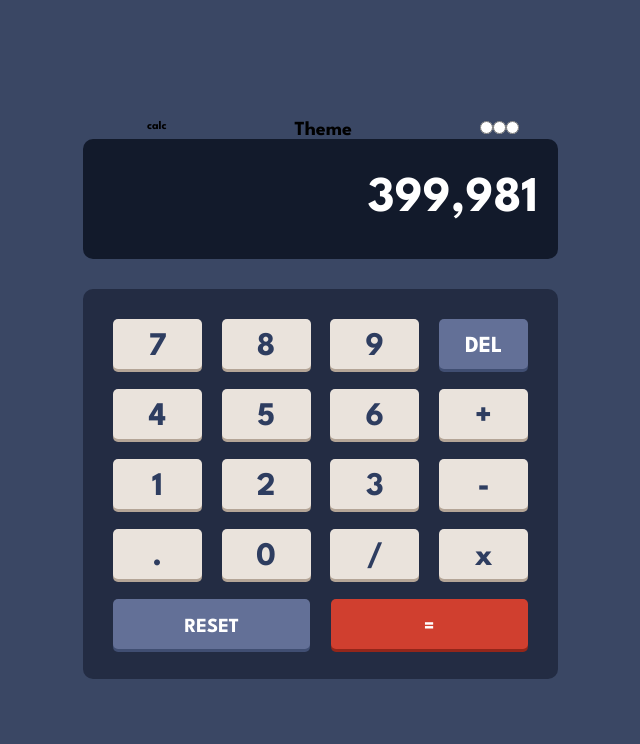
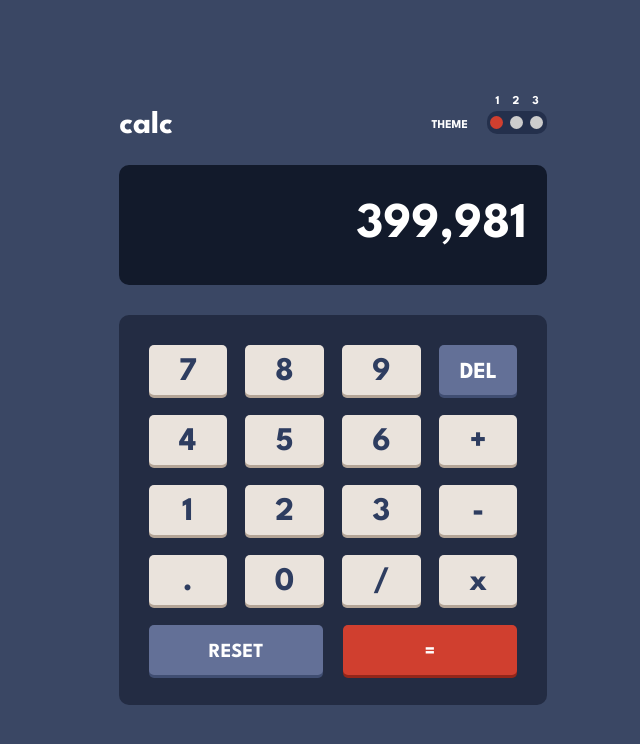
Before and after one commit to 2dkn/Calculator-app-react, a React (Create React App) app: page / in a window 1280 px wide. Shown: the top 744 px of the page, without its empty margins (307-947 px from the left). Built offline with nearby package versions, Linux system fonts and the light colour scheme.

Commit message:
Finished theme one styling. Need to figure out slider animation.

```diff
--- a/src/App.js
+++ b/src/App.js
@@ -2,17 +2,61 @@ import React, { useState } from "react";
 import "./styles/main.scss";
 
 function App() {
-  // const [displayValue, setDisplayValue] = useState("0");
+  const [selectedColor, setSelectedColor] = useState("color1");
+
+  const handleColorChange = (e) => {
+    setSelectedColor(e.target.id);
+  };
 
   return (
     <div className="container">
+      {/* <div className="header">
+        <h3 className="calc">calc</h3>
+        <h1>THEME</h1>
+        <div className="color-slider">
+          <input type="radio" id="color1" name="color"></input>
+          <label htmlFor="color1"></label>
+          <input type="radio" id="color2" name="color"></input>
+          <label htmlFor="color2"></label>
+          <input type="radio" id="color3" name="color"></input>
+          <label htmlFor="color3"></label>
+        </div>
+      </div> */}
+      <div className="numbers">
+        <p>1</p>
+        <p>2</p>
+        <p>3</p>
+      </div>
       <div className="header">
         <h3 className="calc">calc</h3>
-        <h1>Theme</h1>
+        <h1>THEME</h1>
         <div className="color-slider">
-          <input type="radio"></input>
-          <input type="radio"></input>
-          <input type="radio"></input>
+          <input
+            type="radio"
+            id="color1"
+            name="color"
+            checked={selectedColor === "color1"}
+            onChange={handleColorChange}
+          />
+          <label htmlFor="color1"></label>
+
+          <input
+            type="radio"
+            id="color2"
+            name="color"
+            checked={selectedColor === "color2"}
+            onChange={handleColorChange}
+          />
+          <label htmlFor="color2"></label>
+
+          <input
+            type="radio"
+            id="color3"
+            name="color"
+            checked={selectedColor === "color3"}
+            onChange={handleColorChange}
+          />
+          <label htmlFor="color3"></label>
         </div>
       </div>
       <div className="screen">399,981</div>
--- a/src/styles/_base.scss
+++ b/src/styles/_base.scss
@@ -28,20 +28,24 @@ body {
 }
 
 .container {
-  width: 100%;
+  display: flex;
+  flex-direction: column;
+  width: 45rem;
+  justify-content: center;
+  align-items: center;
 }
 
 .calc-buttons {
   display: flex;
   justify-content: center;
   align-items: center;
-  width: 90%; /* Take full width of the grid cell */
+  width: 90%;
   height: 5rem;
-  background-color: $keyColorCream; /* Define your button color */
+  background-color: $keyColorCream;
   box-shadow: 0px 3px 0px hsl(28, 16%, 65%);
   border-radius: 0.5rem;
-  border: none; /* Remove default button border */
-  color: hsl(222, 35%, 28%); /* Define text color */
+  border: none;
+  color: hsl(222, 35%, 28%);
   font-size: 3.3rem;
   font-family: $leagueSpartan;
   cursor: pointer;
@@ -73,13 +77,13 @@ body {
   justify-content: center;
   align-items: center;
   grid-column: span 2;
-  width: 95%; /* Take full width of the grid cell */
+  width: 95%;
   height: 5rem;
-  background-color: $keyColorCream; /* Define your button color */
+  background-color: $keyColorCream;
   border-radius: 0.5rem;
-  border: none; /* Remove default button border */
-  color: $veryDarkBlueToggle; /* Define text color */
-  font-size: 2rem; /* Adjust font size as needed */
+  border: none;
+  color: $veryDarkBlueToggle;
+  font-size: 2rem;
   cursor: pointer;
   font-family: $leagueSpartan;
   padding-top: 0.5rem;
@@ -142,6 +146,74 @@ body {
 .header {
   display: flex;
   flex-direction: row;
-  width: 50rem;
+  width: 95%;
+  justify-content: space-between;
+  padding-bottom: 2.5rem;
+  // background-color: white;
+}
+
+.calc {
+  font-size: 32px;
+  color: $white;
+}
+
+h1 {
+  padding-left: 24rem;
+  display: flex;
+  position: relative;
+  align-items: center;
+  font-size: 1.2rem;
+  color: $white;
+}
+
+.numbers {
+  display: flex;
+  flex-direction: row;
+  justify-content: end;
+  width: 95%;
+  font-size: 1.2rem;
+  gap: 1.3rem;
+  padding-right: 0.8rem;
+  color: white;
+  padding-bottom: 0.4rem;
+}
+
+.color-slider {
+  display: flex;
+  position: relative;
+  background: hsl(223, 35%, 22%);
+  border-radius: 1rem;
+  height: 23px;
+  width: 60px;
   justify-content: space-around;
+  cursor: pointer;
+  color: red;
+  align-items: center;
 }
+
+.color-slider input[type="radio"] {
+  display: none;
+}
+
+.color-slider label {
+  display: flex;
+  align-content: center;
+  width: 13px;
+  height: 13px;
+  border-radius: 50%;
+  background-color: #ccc;
+  cursor: pointer;
+  transition: transform 0.3s ease;
+}
+
+#color1:checked + label[for="color1"] {
+  background-color: $keyColorRed;
+}
+
+#color2:checked + label[for="color2"] {
+  background-color: $keyColorOrange;
+}
+
+#color3:checked + label[for="color3"] {
+  background-color: $keyColorCyan;
+}
```
Also changed, not shown: src/dist/styles.css, 1 other file (tests, documents, lock files or other folders).
